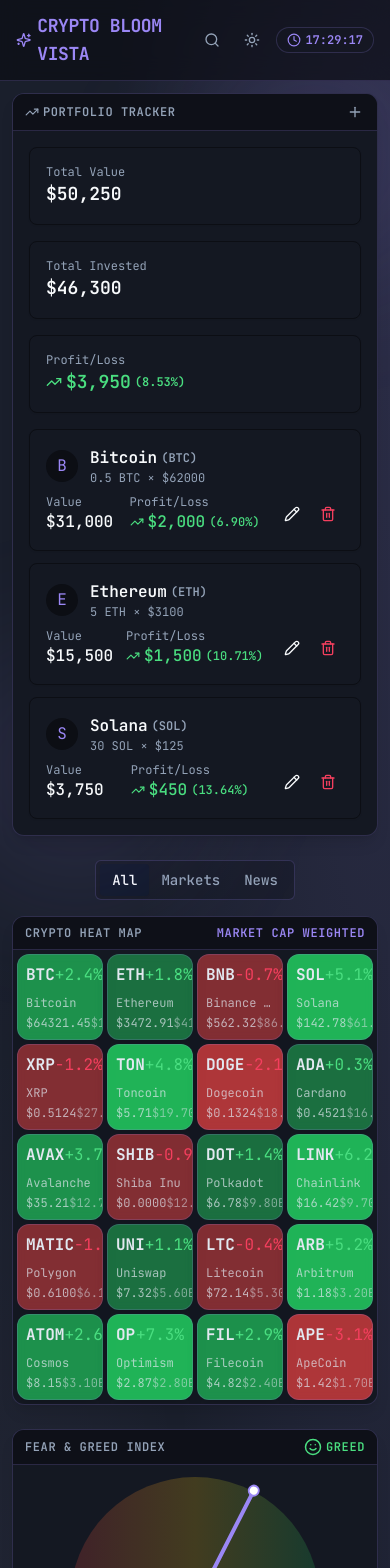
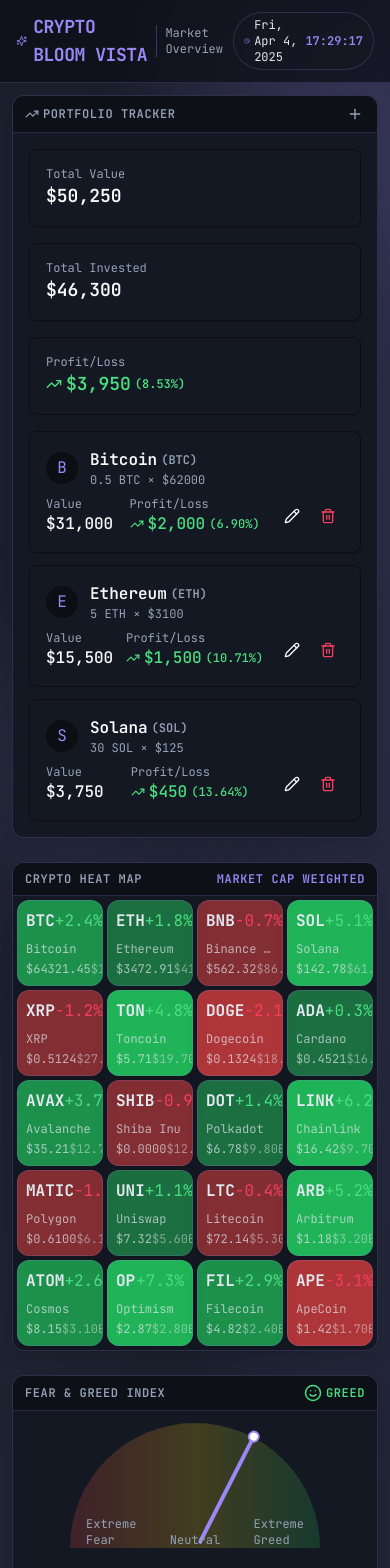
Before and after one commit to pedronice077/crypto-bloom-vista-new, a React (Vite) app: page / in a window 390 px wide. Shown: the top 1568 px of the page. Built offline with nearby package versions, Linux system fonts and the light colour scheme.

Commit message:
Reverted to edit edt-6a485db6-a94e-46df-a0d8-f52c36bef7b2: "Add bloom-like visual enhancements
Implement visual improvements to match the "bloom" aesthetic."

```diff
--- a/src/components/Header.tsx
+++ b/src/components/Header.tsx
@@ -1,15 +1,9 @@
 
 import React from 'react';
-import { Clock, Sparkles, Moon, Sun, Search } from 'lucide-react';
-import { useTheme } from '@/contexts/ThemeContext';
-import { Button } from '@/components/ui/button';
-import { Input } from '@/components/ui/input';
+import { Clock, Sparkles } from 'lucide-react';
 
 const Header = () => {
   const [currentTime, setCurrentTime] = React.useState(new Date());
-  const [showSearch, setShowSearch] = React.useState(false);
-  const { theme, toggleTheme } = useTheme();
-  const [searchQuery, setSearchQuery] = React.useState('');
 
   React.useEffect(() => {
     const timer = setInterval(() => {
@@ -35,12 +29,6 @@ const Header = () => {
     hour12: false,
   });
 
-  const handleSearch = (e: React.FormEvent) => {
-    e.preventDefault();
-    console.log('Searching for:', searchQuery);
-    // Implement search functionality here
-  };
-
   return (
     <header className="bg-terminal-black/70 backdrop-blur-md px-4 py-3 flex items-center justify-between border-b border-terminal-purple/20 sticky top-0 z-10">
       <div className="flex items-center space-x-2">
@@ -48,54 +36,14 @@ const Header = () => {
           <Sparkles size={18} className="text-terminal-purple animate-pulse-slow" />
           <h1 className="text-terminal-purple font-bold text-lg tracking-tight">CRYPTO BLOOM VISTA</h1>
         </div>
-        <span className="text-terminal-muted text-xs border-l border-terminal-purple/30 pl-2 ml-2 hidden md:inline">
+        <span className="text-terminal-muted text-xs border-l border-terminal-purple/30 pl-2 ml-2">
           Market Overview
         </span>
       </div>
-
-      <div className="flex items-center space-x-2">
-        {showSearch ? (
-          <form onSubmit={handleSearch} className="relative flex items-center">
-            <Input
-              type="text"
-              placeholder="Search coins..."
-              value={searchQuery}
-              onChange={(e) => setSearchQuery(e.target.value)}
-              className="bg-terminal-darker/50 border-terminal-purple/20 text-xs w-[180px] md:w-[220px]"
-            />
-            <Button
-              type="button"
-              variant="ghost"
-              size="icon"
-              className="absolute right-1 h-6 w-6"
-              onClick={() => setShowSearch(false)}
-            >
-              ×
-            </Button>
-          </form>
-        ) : (
-          <Button
-            variant="ghost"
-            size="icon"
-            className="h-8 w-8 rounded-full"
-            onClick={() => setShowSearch(true)}
-          >
-            <Search size={16} className="text-terminal-muted" />
-          </Button>
-        )}
-
-        <Button
-          variant="ghost"
-          size="icon"
-          className="h-8 w-8 rounded-full"
-          onClick={toggleTheme}
-        >
-          {theme === 'dark' ? <Sun size={16} className="text-terminal-muted" /> : <Moon size={16} className="text-terminal-muted" />}
-        </Button>
-
+      <div className="flex items-center space-x-4">
         <div className="flex items-center space-x-1 bg-terminal-darker/50 px-2.5 py-1 rounded-full border border-terminal-purple/20">
           <Clock size={14} className="text-terminal-purple" />
-          <span className="text-terminal-text text-xs hidden sm:inline">{formattedDate}</span>
+          <span className="text-terminal-text text-xs">{formattedDate}</span>
           <span className="text-terminal-purple text-xs font-semibold">{formattedTime}</span>
         </div>
       </div>
--- a/src/contexts/ThemeContext.tsx
+++ /dev/null
@@ -1,45 +0,0 @@
-
-import React, { createContext, useContext, useEffect, useState } from 'react';
-
-type Theme = 'dark' | 'light';
-
-interface ThemeContextType {
-  theme: Theme;
-  toggleTheme: () => void;
-}
-
-const ThemeContext = createContext<ThemeContextType | undefined>(undefined);
-
-export const ThemeProvider = ({ children }: { children: React.ReactNode }) => {
-  const [theme, setTheme] = useState<Theme>('dark');
-
-  useEffect(() => {
-    // Check for saved theme preference
-    const savedTheme = localStorage.getItem('theme') as Theme;
-    if (savedTheme) {
-      setTheme(savedTheme);
-      document.documentElement.classList.toggle('light-mode', savedTheme === 'light');
-    }
-  }, []);
-
-  const toggleTheme = () => {
-    const newTheme = theme === 'dark' ? 'light' : 'dark';
-    setTheme(newTheme);
-    localStorage.setItem('theme', newTheme);
-    document.documentElement.classList.toggle('light-mode', newTheme === 'light');
-  };
-
-  return (
-    <ThemeContext.Provider value={{ theme, toggleTheme }}>
-      {children}
-    </ThemeContext.Provider>
-  );
-};
-
-export const useTheme = () => {
-  const context = useContext(ThemeContext);
-  if (context === undefined) {
-    throw new Error('useTheme must be used within a ThemeProvider');
-  }
-  return context;
-};
--- a/src/index.css
+++ b/src/index.css
@@ -37,36 +37,6 @@
 
     --radius: 0.5rem;
   }
-
-  .light-mode {
-    --background: 0 0% 100%;
-    --foreground: 222 47% 11%;
-
-    --card: 0 0% 100%;
-    --card-foreground: 222 47% 11%;
-
-    --popover: 0 0% 100%;
-    --popover-foreground: 222 47% 11%;
-
-    --primary: 222.2 47.4% 11.2%;
-    --primary-foreground: 210 40% 98%;
-
-    --secondary: 210 40% 96.1%;
-    --secondary-foreground: 222.2 47.4% 11.2%;
-
-    --muted: 210 40% 96.1%;
-    --muted-foreground: 215.4 16.3% 46.9%;
-
-    --accent: 210 40% 96.1%;
-    --accent-foreground: 222.2 47.4% 11.2%;
-
-    --destructive: 0 84.2% 60.2%;
-    --destructive-foreground: 210 40% 98%;
-
-    --border: 214.3 31.8% 91.4%;
-    --input: 214.3 31.8% 91.4%;
-    --ring: 222.2 84% 4.9%;
-  }
 }
 
 @layer base {
@@ -75,12 +45,8 @@
   }
 
   body {
-    @apply bg-terminal-dark text-terminal-text font-mono antialiased m-0 p-0 transition-colors duration-200;
+    @apply bg-terminal-dark text-terminal-text font-mono antialiased m-0 p-0;
     overflow-x: hidden;
-  }
-
-  .light-mode body {
-    @apply bg-white text-zinc-800;
   }
 
   ::-webkit-scrollbar {
@@ -89,37 +55,26 @@
   }
 
   ::-webkit-scrollbar-track {
-    @apply bg-terminal-dark;
-  }
-
-  .light-mode ::-webkit-scrollbar-track {
-    @apply bg-zinc-100;
+    background: #1A1F2C;
   }
 
   ::-webkit-scrollbar-thumb {
-    @apply bg-terminal-purple rounded-sm;
+    background: #9b87f5;
+    border-radius: 3px;
   }
 
   ::-webkit-scrollbar-thumb:hover {
-    @apply bg-terminal-purple-light;
+    background: #D6BCFA;
   }
 }
 
 @layer components {
   .terminal-panel {
-    @apply bg-terminal-darker rounded-xl border border-terminal-purple/20 shadow-lg overflow-hidden backdrop-blur-sm transition-all duration-200;
-  }
-
-  .light-mode .terminal-panel {
-    @apply bg-white border-terminal-purple/30 shadow-md;
+    @apply bg-terminal-darker rounded-xl border border-terminal-purple/20 shadow-lg overflow-hidden backdrop-blur-sm;
   }
 
   .terminal-header {
-    @apply text-xs font-semibold uppercase tracking-wider text-terminal-muted bg-terminal-black/70 px-3 py-2 flex items-center justify-between border-b border-terminal-purple/20 transition-all duration-200;
-  }
-
-  .light-mode .terminal-header {
-    @apply bg-zinc-100/90 text-zinc-600 border-terminal-purple/10;
+    @apply text-xs font-semibold uppercase tracking-wider text-terminal-muted bg-terminal-black/70 px-3 py-2 flex items-center justify-between border-b border-terminal-purple/20;
   }
 
   .positive-value {
@@ -138,10 +93,6 @@
     @apply bg-terminal-darker border border-terminal-purple/20 rounded-xl overflow-hidden transition-all duration-200 hover:border-terminal-purple/40 hover:shadow-[0_0_15px_rgba(155,135,245,0.15)];
   }
 
-  .light-mode .bloom-card {
-    @apply bg-white border-terminal-purple/30 shadow;
-  }
-
   .bloom-glow {
     @apply relative;
   }
@@ -154,14 +105,6 @@
   .bloom-glow:hover::after {
     @apply opacity-100;
   }
-
-  .lazy-loading {
-    @apply opacity-0 transition-opacity duration-300;
-  }
-
-  .lazy-loaded {
-    @apply opacity-100;
-  }
 }
 
 #root {
@@ -170,36 +113,3 @@
   margin: 0;
   padding: 0;
 }
-
-/* Modify Index.tsx page styles */
-.light-mode .bg-terminal-dark {
-  @apply bg-zinc-50;
-}
-
-.light-mode .bg-terminal-black {
-  @apply bg-white;
-}
-
-.light-mode .text-terminal-purple {
-  @apply text-terminal-purple-dark;
-}
-
-.light-mode .bg-[radial-gradient\(ellipse_at_top_right\,rgba\(155\,135\,245\,0\.15\)\,transparent_50\%\)\,radial-gradient\(ellipse_at_bottom_left\,rgba\(214\,188\,250\,0\.1\)\,transparent_50\%\)] {
-  @apply bg-[radial-gradient(ellipse_at_top_right,rgba(155,135,245,0.1),transparent_50%),radial-gradient(ellipse_at_bottom_left,rgba(214,188,250,0.05),transparent_50%)];
-}
-
-.light-mode .border-terminal-purple\/20 {
-  @apply border-terminal-purple/30;
-}
-
-/* Chrome, Safari, Edge, Opera */
-input::-webkit-outer-spin-button,
-input::-webkit-inner-spin-button {
-  -webkit-appearance: none;
-  margin: 0;
-}
-
-/* Firefox */
-input[type=number] {
-  -moz-appearance: textfield;
-}
--- a/src/pages/Index.tsx
+++ b/src/pages/Index.tsx
@@ -1,41 +1,14 @@
 
-import React, { useState } from 'react';
+import React from 'react';
 import Header from '@/components/Header';
-import { useLazyLoad } from '@/hooks/useLazyLoad';
-import { useTheme } from '@/contexts/ThemeContext';
+import CryptoHeatMap from '@/components/CryptoHeatMap';
+import FearAndGreedIndex from '@/components/FearAndGreedIndex';
+import MarketStats from '@/components/MarketStats';
+import TopMovers from '@/components/TopMovers';
+import CryptoNews from '@/components/CryptoNews';
 import Portfolio from '@/components/Portfolio';
-import { Tabs, TabsContent, TabsList, TabsTrigger } from '@/components/ui/tabs';
-
-// Lazy load components for better performance
-const CryptoHeatMap = useLazyLoad(
-  () => import('@/components/CryptoHeatMap'),
-  'h-80'
-);
-
-const FearAndGreedIndex = useLazyLoad(
-  () => import('@/components/FearAndGreedIndex'),
-  'h-80'
-);
-
-const MarketStats = useLazyLoad(
-  () => import('@/components/MarketStats'),
-  'h-32'
-);
-
-const TopMovers = useLazyLoad(
-  () => import('@/components/TopMovers'),
-  'h-80'
-);
-
-const CryptoNews = useLazyLoad(
-  () => import('@/components/CryptoNews'),
-  'h-80'
-);
 
 const Index = () => {
-  const { theme } = useTheme();
-  const [activeTab, setActiveTab] = useState("all");
-
   return (
     <div className="min-h-screen flex flex-col bg-terminal-dark bg-[radial-gradient(ellipse_at_top_right,rgba(155,135,245,0.15),transparent_50%),radial-gradient(ellipse_at_bottom_left,rgba(214,188,250,0.1),transparent_50%)]">
       <Header />
@@ -48,16 +21,6 @@ const Index = () => {
           <Portfolio />
         </div>
 
-        <Tabs defaultValue="all" className="w-full" onValueChange={setActiveTab}>
-          <div className="flex justify-center mb-4">
-            <TabsList className="bg-terminal-black/30 border border-terminal-purple/20">
-              <TabsTrigger value="all">All</TabsTrigger>
-              <TabsTrigger value="markets">Markets</TabsTrigger>
-              <TabsTrigger value="news">News</TabsTrigger>
-            </TabsList>
-          </div>
-
-          <TabsContent value="all" className="space-y-6 animate-fade-in">
         <div className="grid grid-cols-1 lg:grid-cols-3 gap-6">
           <div className="lg:col-span-2">
             <CryptoHeatMap />
@@ -79,31 +42,6 @@ const Index = () => {
             <TopMovers />
           </div>
         </div>
-          </TabsContent>
-
-          <TabsContent value="markets" className="space-y-6 animate-fade-in">
-            <div className="grid grid-cols-1 lg:grid-cols-3 gap-6">
-              <div className="lg:col-span-2">
-                <CryptoHeatMap />
-              </div>
-              <div>
-                <FearAndGreedIndex />
-              </div>
-            </div>
-
-            <div className="bg-bloom-gradient rounded-2xl p-0.5">
-              <MarketStats />
-            </div>
-
-            <div>
-              <TopMovers />
-            </div>
-          </TabsContent>
-
-          <TabsContent value="news" className="space-y-6 animate-fade-in">
-            <CryptoNews />
-          </TabsContent>
-        </Tabs>
       </main>
 
       <footer className="bg-terminal-black text-terminal-muted text-xs px-4 py-3 text-center border-t border-terminal-purple/20">
--- a/tailwind.config.ts
+++ b/tailwind.config.ts
@@ -113,18 +113,6 @@ export default {
 				'bloom-float': {
 					'0%, 100%': { transform: 'translateY(0px)' },
 					'50%': { transform: 'translateY(-5px)' },
-				},
-				'fade-in': {
-					'0%': { opacity: '0', transform: 'translateY(10px)' },
-					'100%': { opacity: '1', transform: 'translateY(0)' }
-				},
-				'fade-out': {
-					'0%': { opacity: '1', transform: 'translateY(0)' },
-					'100%': { opacity: '0', transform: 'translateY(10px)' }
-				},
-				'scale-in': {
-					'0%': { transform: 'scale(0.95)', opacity: '0' },
-					'100%': { transform: 'scale(1)', opacity: '1' }
 				}
 			},
 			animation: {
@@ -132,9 +120,6 @@ export default {
 				'accordion-up': 'accordion-up 0.2s ease-out',
 				'pulse-slow': 'pulse 3s cubic-bezier(0.4, 0, 0.6, 1) infinite',
 				'bloom-float': 'bloom-float 3s ease-in-out infinite',
-				'fade-in': 'fade-in 0.3s ease-out',
-				'fade-out': 'fade-out 0.3s ease-out',
-				'scale-in': 'scale-in 0.2s ease-out',
 			},
 			backgroundImage: {
 				'bloom-gradient': 'linear-gradient(135deg, rgba(214, 188, 250, 0.15) 0%, rgba(155, 135, 245, 0.2) 100%)',
```
Also changed, not shown: src/App.tsx (+1 -12 lines), src/hooks/useLazyLoad.tsx (deleted, +0 -24 lines). Lines whose indentation alone changed are shown as unchanged.
